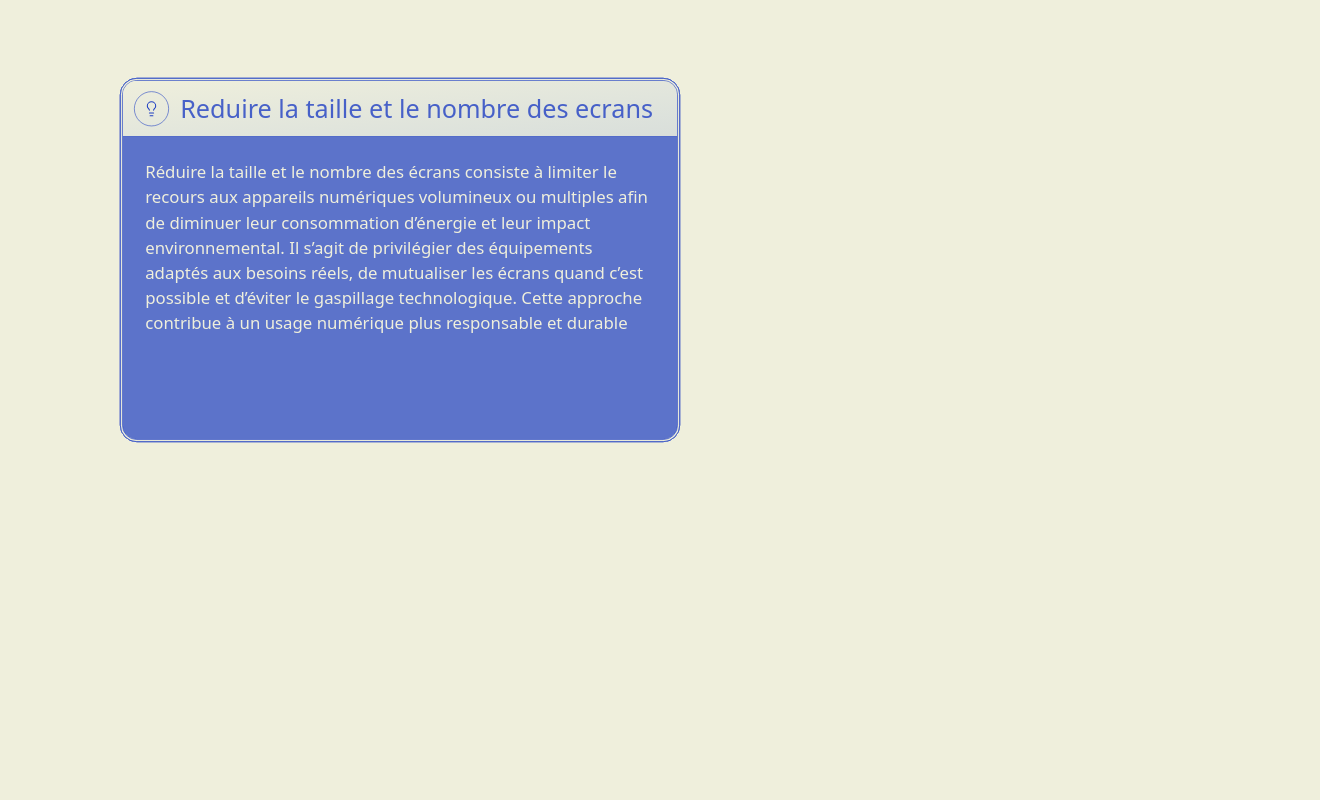
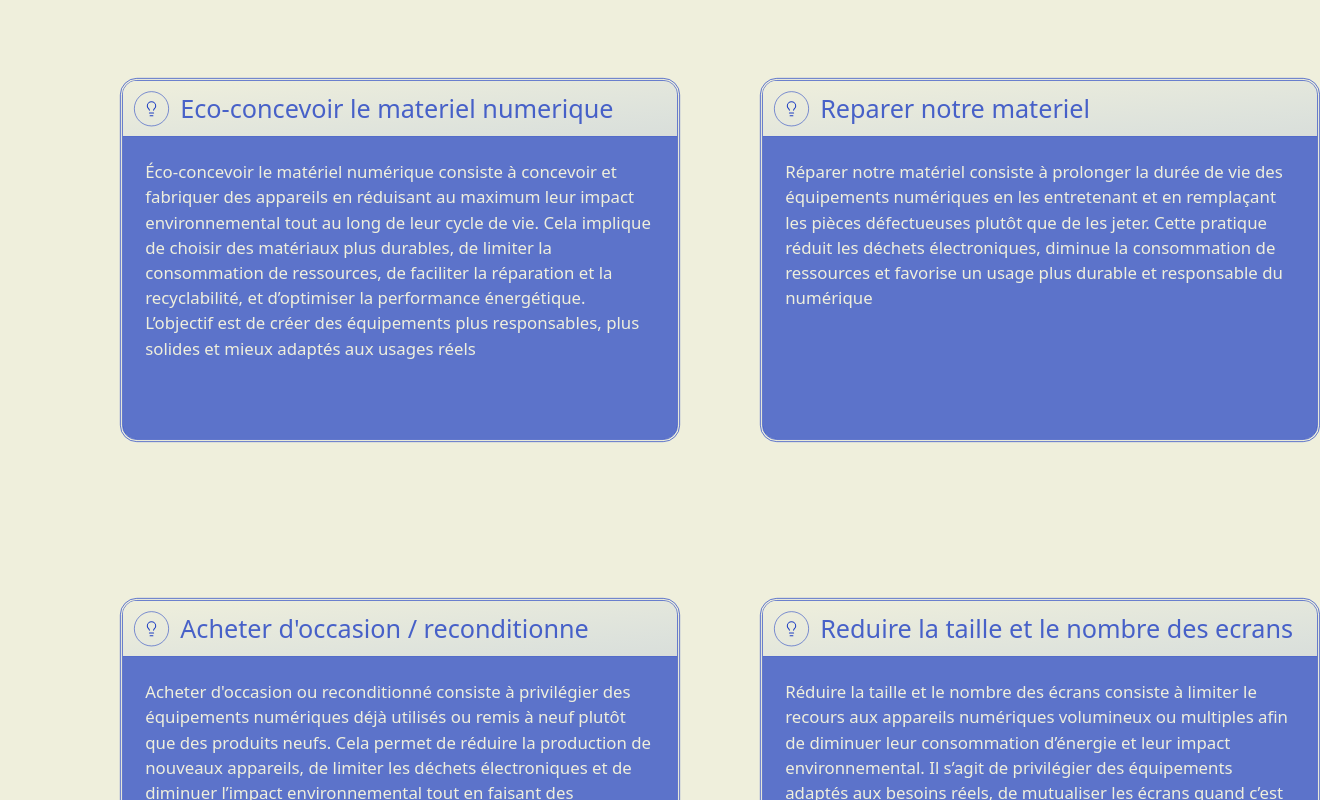
Before and after one commit to qterisse/night-of-code, a React app in the folder frontend/: page /solution in a window 1280 px wide. Shown: the top 800 px of the page, 1320 px wide, since content can reach past the window. Built offline with nearby package versions, Linux system fonts and the light colour scheme; no server answers; the HTML template or start-up script is replaced by a standard one; a web font is replaced by a local one.

Commit message:
FINAL PUUUSSHHHH

```diff
--- a/frontend/src/components/SolutionCard.tsx
+++ b/frontend/src/components/SolutionCard.tsx
@@ -1,10 +1,10 @@
 import { Lightbulb } from "lucide-react";
 import type { Solution } from "../types/Solution";
 
-const SolutionCard = ({card, position}: {card: Solution, position: string}) => {
+const SolutionCard = ({card, position}: {card: Solution, position?: string}) => {
 
     return (
-    <div className={` ${position} absolute scale-70 hover:scale-75 hover:-translate-y-2 bg-light-cream hover:shadow-2xl duration-500 ease-in-out w-200 h-130 rounded-3xl border-4 border-double overflow-hidden flex flex-col`}>
+    <div className={` ${position} scale-70 hover:scale-75 hover:-translate-y-2 bg-light-cream hover:shadow-2xl duration-500 ease-in-out w-200 h-130 rounded-3xl border-4 border-double overflow-hidden flex flex-col`}>
       <div className="h-20 w-full border-b flex items-center gap-4 px-4 bg-linear-to-tl from-cobalt-blue/10 to-light-cream">
         <div className="p-3 rounded-full border border-cobalt-blue/80 border">
           <Lightbulb strokeWidth={1.5} className="" />
--- a/frontend/src/containers/SolutionPage.tsx
+++ b/frontend/src/containers/SolutionPage.tsx
@@ -18,17 +18,15 @@ function getFourRandomUnique() {
 function SolutionPage() {
 
     const randoms = getFourRandomUnique();
-    const positions = ["absolute top-left", "absolute top-right", "absolute bottom-left", "absolute bottom-right"];
 
     console.log(randoms);
 
     return (
-        <div>
+        <div className="grid grid-rows-2 grid-cols-2">
             {randoms.map((index, i) => (
                 <SolutionCard
                     key={i}
                     card={solutions[index]}
-                    position={positions[i]}
                 />
             ))}
         </div>
```
